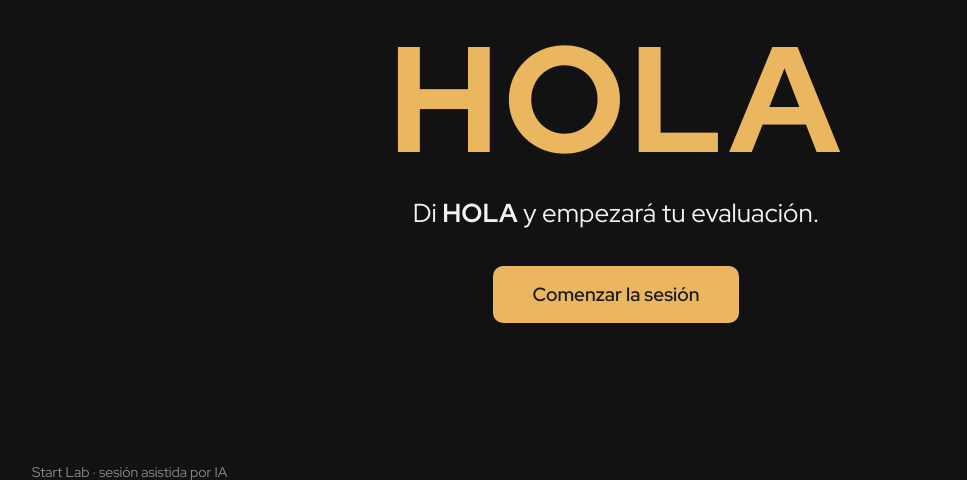
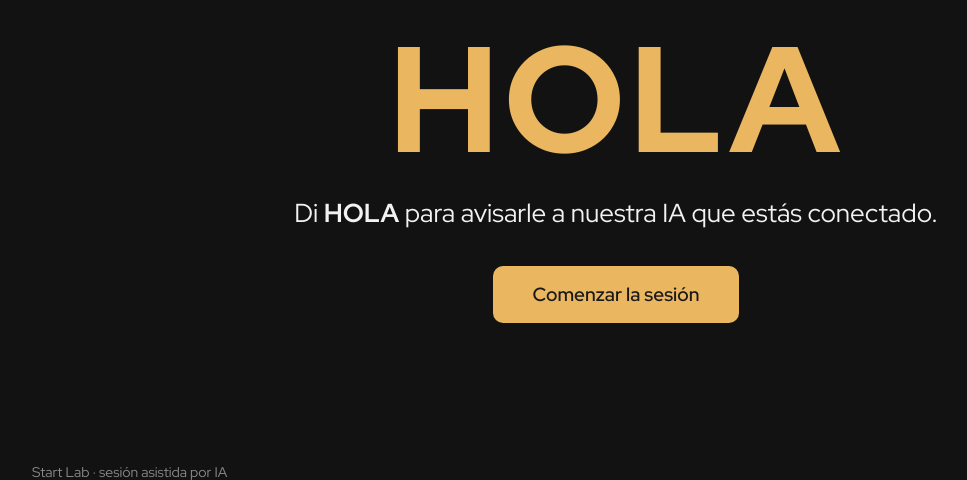
Before and after one commit to startlabweb/startlab-dashboard, a FastAPI app: page /iq/sala in a window 1280 px wide. Shown: the part 231-711 px from the top of the page, without its empty margins (24-991 px from the left). Run offline with FastAPI, Linux system fonts and the light colour scheme.

Commit message:
Los dos textos de pantalla, como los pidio Jossy tras la prueba final
"Di HOLA para avisarle a nuestra IA que estas conectado" explica POR QUE hay que
hablar primero, que es lo que faltaba: antes decia "y empezara tu evaluacion",
que no daba ninguna razon y dejaba al candidato preguntandose si el sistema
estaba roto.

Y el cierre pasa a "Tu sesion ha finalizado, puedes cerrar".

Co-Authored-By: Claude Opus 5 (1M context) <noreply@anthropic.com>

```diff
--- a/app/templates/iq_sala.html
+++ b/app/templates/iq_sala.html
@@ -50,7 +50,7 @@
 
   <div id="espera">
     <h1 id="saludo-grande">HOLA</h1>
-    <p id="pista">Di <b>HOLA</b> y empezará tu evaluación.</p>
+    <p id="pista">Di <b>HOLA</b> para avisarle a nuestra IA que estás conectado.</p>
     <button id="comenzar">Comenzar la sesión</button>
   </div>
 
@@ -267,7 +267,7 @@ function cerrarDeVerdad(){
   estado("Sesión finalizada", "");
   el.caso.classList.remove("visible");
   el.espera.style.display = "block";
-  el.espera.innerHTML = "<h1 class=\"chico\">Gracias</h1><p>La sesión terminó. Ya puedes cerrar la ventana.</p>";
+  el.espera.innerHTML = "<h1 class=\"chico\">Gracias</h1><p>Tu sesión ha finalizado, puedes cerrar.</p>";
   try { if (canal) canal.close(); if (pc) pc.close(); } catch(e){}
 }
 
@@ -341,7 +341,7 @@ async function conectar(){
     canal.onopen = function(){
       estado("En sesión", "vivo");
       log("canal abierto");
-      el.pista.textContent = "Di HOLA y empezará tu evaluación.";
+      el.pista.textContent = "Di HOLA para avisarle a nuestra IA que estás conectado.";
       /* Respaldo: si la sesion nunca avisa que esta lista, se programa igual. */
       setTimeout(function(){
         if (!arranco) { arranco = true; log("sesion sin avisar, saludo igual"); programarSaludo(); }
```
